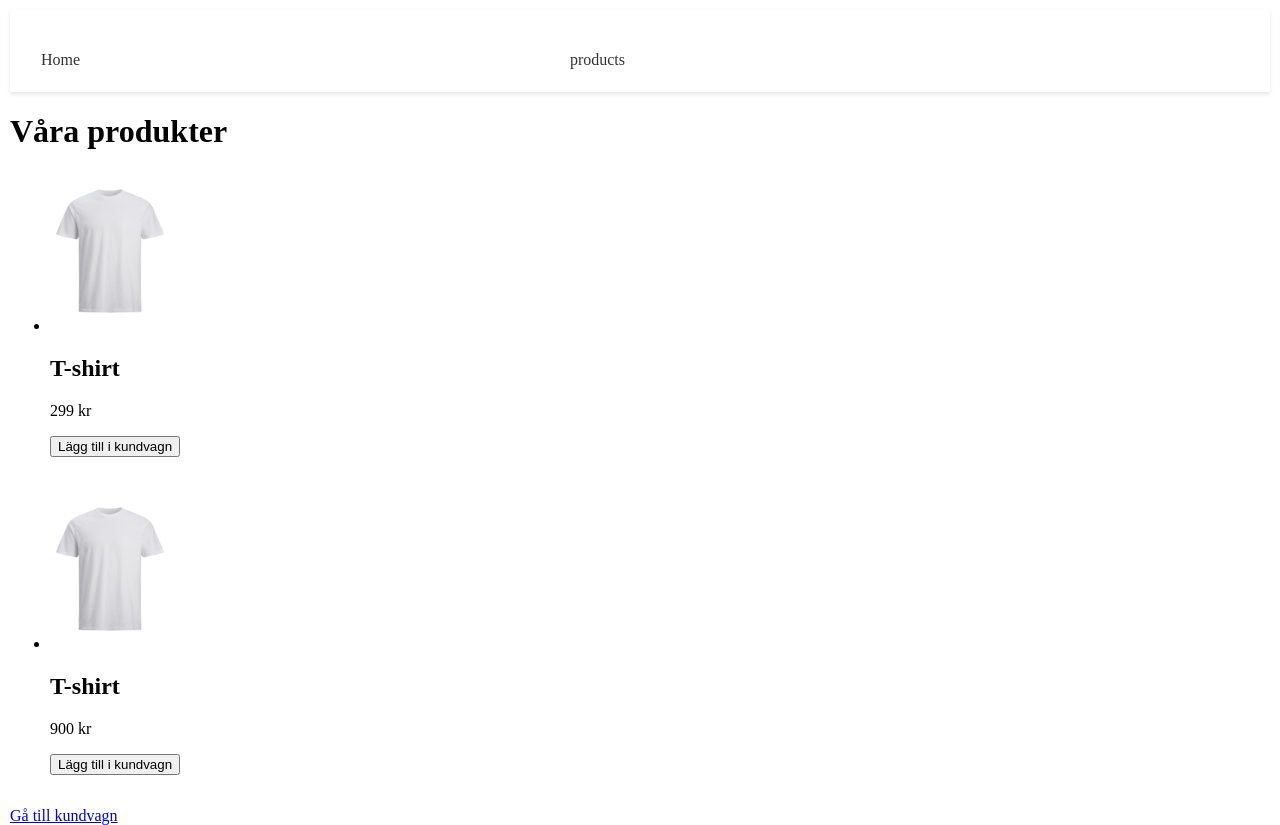
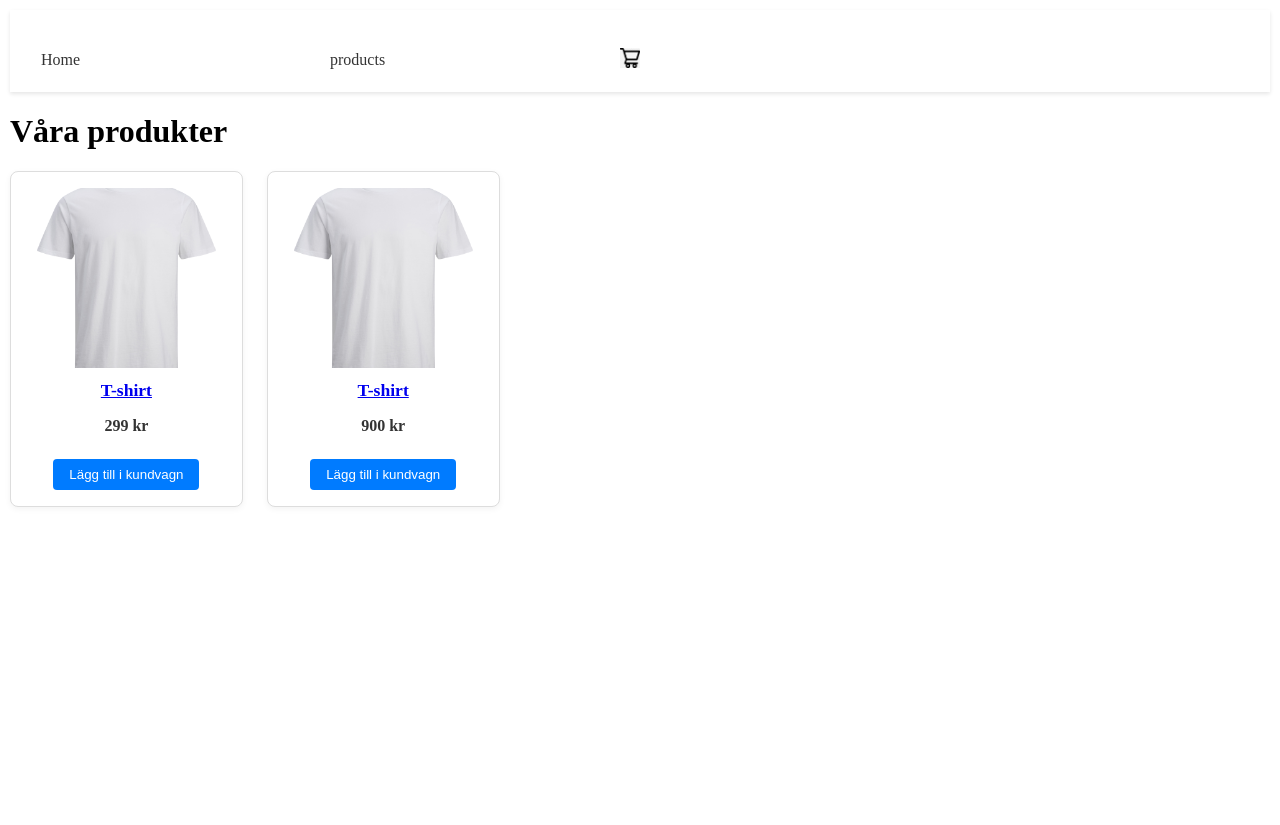
Before and after one commit to Cappe99/L3-App-1DV610, a Node server app: page /products in a window 1280 px wide. After the commit the page ends 507 px from the top, so only its background shows below. Run offline with Node 20, Linux system fonts and the light colour scheme; some libraries are stand-ins or nearby versions.

Commit message:
CSS and grid

```diff
--- a/public/css/style.css
+++ b/public/css/style.css
@@ -64,18 +64,6 @@
     opacity: 0.8;
   }
 
-  footer {
-    background-color: #333;
-    color: #fff;
-    text-align: center;
-    padding: 20px 0;
-    width: 100%;
-    font-size: 14px;
-    border-top: 1px solid #444;
-    margin-top: 20px;
-    border-radius: 8px;
-  }
-
   html, body {
     height: 100%;
     margin: 0;
@@ -103,3 +91,63 @@
   max-width: 600px;
   animation: fadeOut 0.5s ease-out 3s forwards;
 }
+@keyframes fadeOut {
+  to {
+    opacity: 0;
+    transform: translateY(-5px);
+  }
+}
+
+.product-grid {
+  display: grid;
+  grid-template-columns: repeat(auto-fill, minmax(220px, 1fr));
+  gap: 1.5rem;
+  padding: 0;
+  list-style: none;
+}
+
+.product-card {
+  border: 1px solid #ddd;
+  border-radius: 8px;
+  padding: 1rem;
+  text-align: center;
+  background-color: #fff;
+  box-shadow: 0 2px 6px rgba(0, 0, 0, 0.05);
+  transition: transform 0.2s ease;
+}
+
+.product-card:hover {
+  transform: translateY(-4px);
+}
+
+.product-card img {
+  width: 100%;
+  height: 180px;
+  object-fit: cover;
+  border-radius: 6px;
+}
+
+.product-card h2 {
+  font-size: 1.1rem;
+  margin: 0.5rem 0;
+}
+
+.product-card p {
+  font-weight: bold;
+  color: #333;
+}
+
+.product-card button {
+  margin-top: 0.5rem;
+  padding: 0.5rem 1rem;
+  border: none;
+  background-color: #007bff;
+  color: white;
+  border-radius: 4px;
+  cursor: pointer;
+  transition: background 0.2s;
+}
+
+.product-card button:hover {
+  background-color: #0056b3;
+}
--- a/src/data/products.js
+++ b/src/data/products.js
@@ -1,4 +1,4 @@
 export const products = [
-  { id: 1, name: 'T-shirt', price: 299, image: '/images/t-shirt.webp' },
+  { id: 1, name: 'T-shirt', price: 299, image: '/images/t-shirt.webp', description: 'Tröja' },
   { id: 2, name: 'T-shirt', price: 900, image: '/images/t-shirt.webp' }
 ]
--- a/src/views/cart/index.ejs
+++ b/src/views/cart/index.ejs
@@ -26,6 +26,6 @@
     </form>
   <% } %>
 
-  <a href="/products">⬅️ Fortsätt handla</a>
+  <a href="/products">Fortsätt handla</a>
 </body>
 </html>
--- a/src/views/partials/header.ejs
+++ b/src/views/partials/header.ejs
@@ -10,6 +10,9 @@
 
             <a class="nav-link" href="<%= baseURL %>">Home</a>
             <a class="nav-link" href="<%= baseURL %>products">products</a>
+            <a href="<%= baseURL %>cart">
+              <img src="/images/ShoppingCart.png" alt="Kundvagn" width="20" height="20">
+            </a>
           </div>
         </div>
       </div>
--- a/src/views/products/index.ejs
+++ b/src/views/products/index.ejs
@@ -8,13 +8,14 @@
 <body>
   <h1>Våra produkter</h1>
 
-  <ul>
+<ul class="product-grid">
   <% products.forEach(p => { %>
-      <li style="margin-bottom: 2rem;">
-        <img src="<%= p.image %>" alt="<%= p.name %>" width="120">
+    <li class="product-card">
+      <a href="/products/<%= p.id %>">
+        <img src="<%= p.image %>" alt="<%= p.name %>">
         <h2><%= p.name %></h2>
+      </a>
       <p><%= p.price %> kr</p>
-
       <form method="post" action="/cart/add">
         <input type="hidden" name="productId" value="<%= p.id %>">
         <button type="submit">Lägg till i kundvagn</button>
@@ -22,7 +23,5 @@
     </li>
   <% }) %>
 </ul>
-
-  <a href="<%= baseURL %>cart">Gå till kundvagn</a>
 </body>
 </html>
```
Also changed, not shown: src/views/products/show.ejs (added, +25 -0 lines), public/images/ShoppingCart.png (added). Lines whose indentation alone changed are shown as unchanged.
